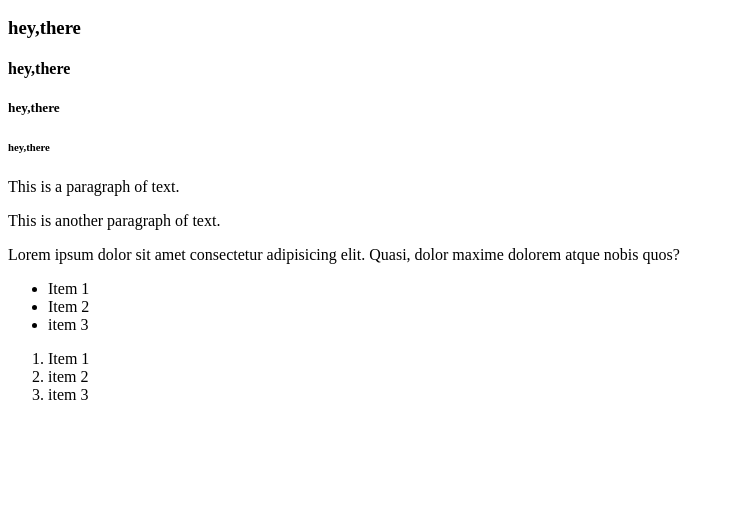
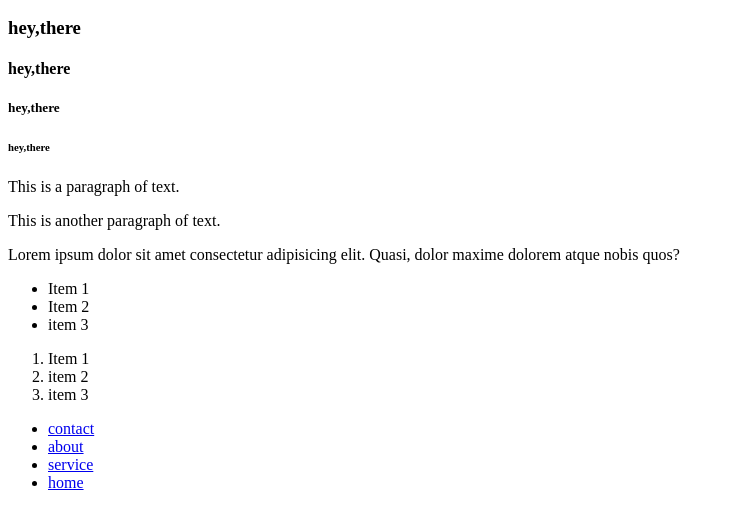
Before and after one commit to tymontiphy/webpage, a plain HTML site: page index.html in a window 1280 px wide. Shown: the part 110-636 px from the top of the page, without its empty margins (0-734 px from the left). Drawn offline with Linux system fonts and the light colour scheme.

Commit message:
add contact,about,services,home

```diff
--- a/index.html
+++ b/index.html
@@ -25,5 +25,19 @@
         <li>item 2</li>
         <li>item 3</li>
     </ol>
+    <ul>
+        <li>
+            <a href="contact">contact</a>
+        </li>
+        <li>
+            <a href="about">about</a>
+        </li>
+        <li>
+            <a href="services">service</a>
+        </li>
+        <li>
+            <a href="home">home</a>
+        </li>
+    </ul>
 </body>
 </html>
```
